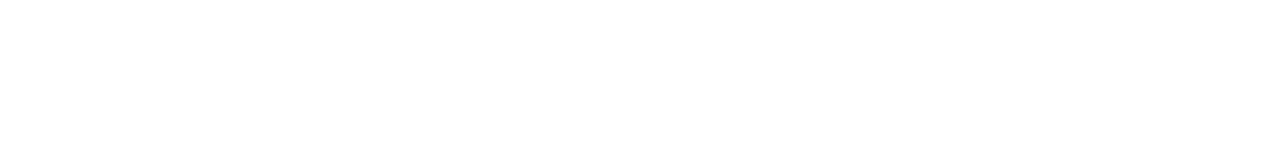
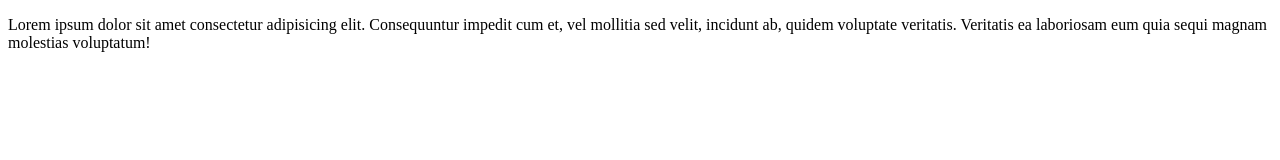
Before and after one commit to cathiimoberdorf/git-ignore, a plain HTML site: page index.html in a window 1280 px wide. Drawn offline with Linux system fonts and the light colour scheme.

```diff
--- a/index.html
+++ b/index.html
@@ -6,6 +6,6 @@
     <title>Document</title>
 </head>
 <body>
-
+    <p>Lorem ipsum dolor sit amet consectetur adipisicing elit. Consequuntur impedit cum et, vel mollitia sed velit, incidunt ab, quidem voluptate veritatis. Veritatis ea laboriosam eum quia sequi magnam molestias voluptatum!</p>
 </body>
 </html>
```
